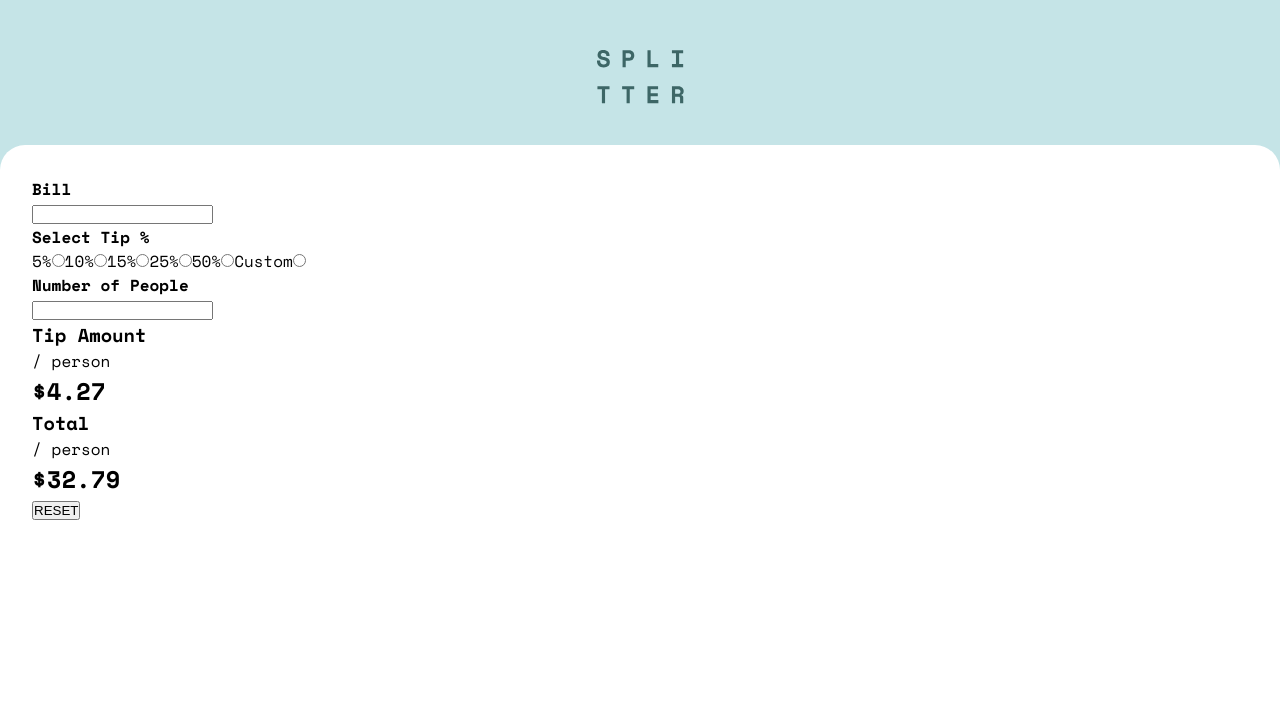
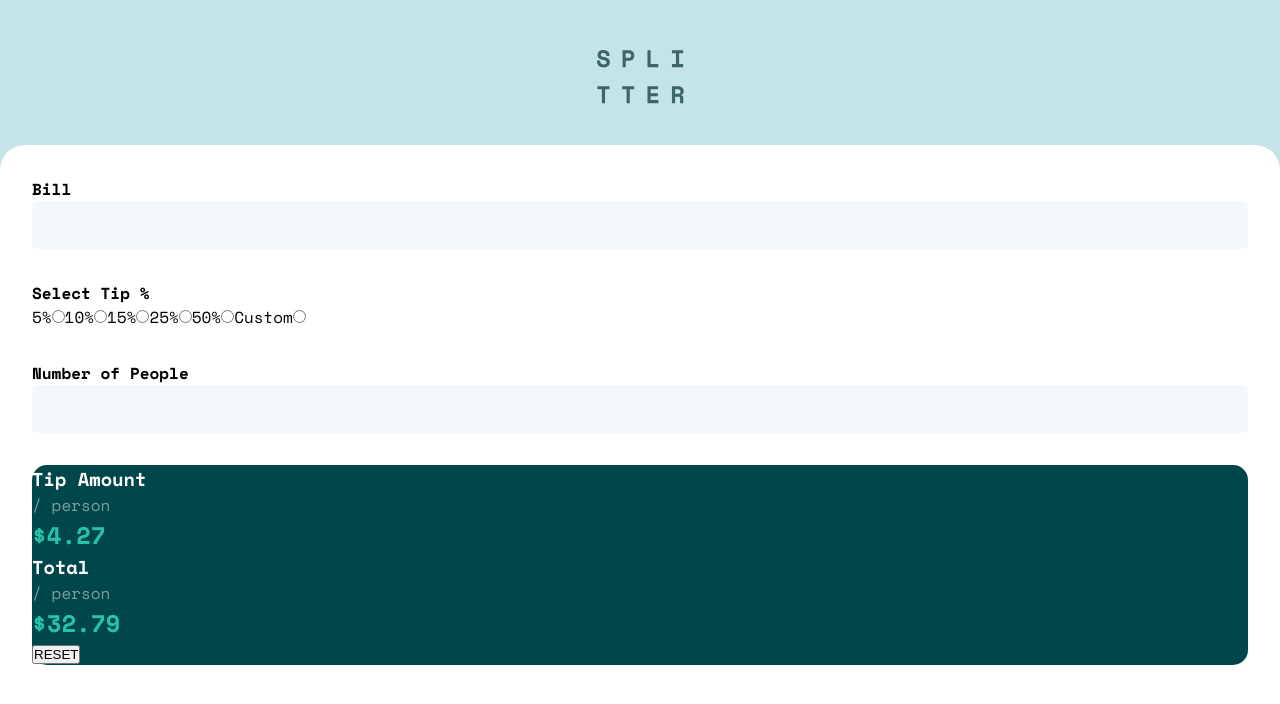
Before and after one commit to ryanbradley-webdev/tip-calculator-app, a React (Vite) app: page / in a window 1280 px wide. Shown: the top 704 px of the page. Built offline with nearby package versions, Linux system fonts and the light colour scheme.

Commit message:
Add styling to form components.

```diff
--- a/src/App.css
+++ b/src/App.css
@@ -17,3 +17,37 @@ section {
   border-top-left-radius: 25px;
   background-color: var(--clr-white-900);
 }
+
+.inputs {
+  display: grid;
+  row-gap: 32px;
+  margin-bottom: 32px;
+}
+
+input[type='text'],
+input[type='number'] {
+  height: 48px;
+  width: 100%;
+  padding-inline: 18px;
+  background-color: var(--clr-white-800);
+  border: none;
+  border-radius: 5px;
+  text-align: right;
+}
+
+.totals {
+  background-color: var(--clr-teal-100);
+  border-radius: 15px;
+}
+
+.totals h3 {
+  color: var(--clr-white-900);
+}
+
+.totals h2 {
+  color: var(--clr-teal-600);
+}
+
+.totals p {
+  color: var(--clr-teal-700);
+}
--- a/src/App.tsx
+++ b/src/App.tsx
@@ -11,7 +11,9 @@ function App() {
 
       <section>
 
-        <div>
+        <div
+          className='inputs'
+        >
 
           <label htmlFor="bill">
 
@@ -97,7 +99,9 @@ function App() {
 
         </div>
 
-        <div>
+        <div
+          className='totals'
+        >
 
           <div>
 
--- a/src/index.css
+++ b/src/index.css
@@ -15,6 +15,7 @@
   --clr-teal-800: #9EBBBD;
   --clr-teal-700: #7F9D9F;
   --clr-teal-600: #26C2AE;
+  --clr-teal-100: #00474B;
 }
 
 html {
```
